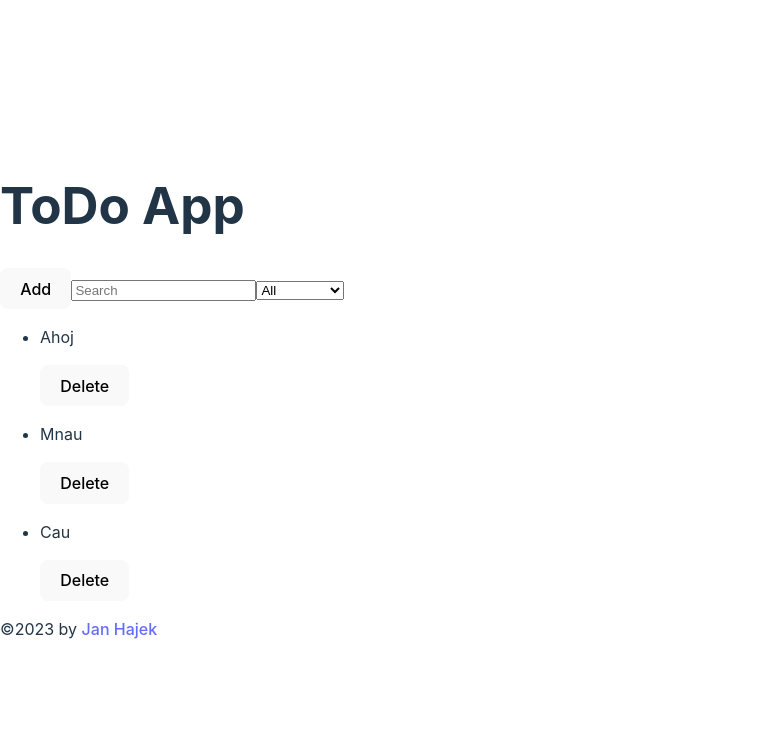
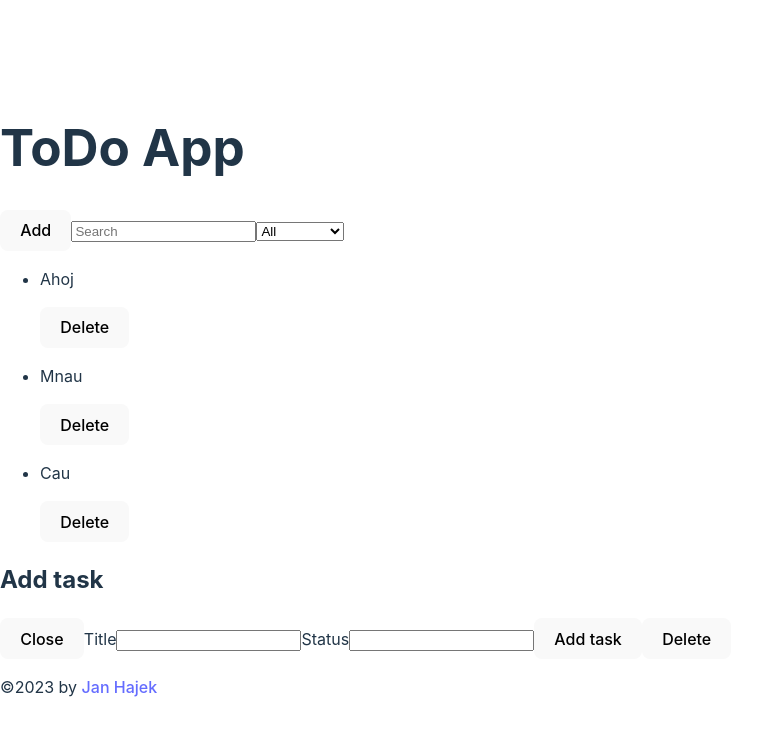
Before and after one commit to JanKomis/TodoList, a React (Vite) app: page / in a window 1280 px wide. Shown: the top 736 px of the page, without its empty margins (0-773 px from the left). Built offline with nearby package versions, Linux system fonts and the light colour scheme.

Commit message:
přidana hrubá struktura popup okna

```diff
--- a/src/App.jsx
+++ b/src/App.jsx
@@ -62,6 +62,8 @@ export default function App() {
         listValue={filterItems}
         onRemoveItem={handleRemoveStory}
       ></ItemContainer>
+
+      <PopUp />
       <Footer />
     </>
   );
@@ -104,3 +106,21 @@ function Item({ item, onRemoveItem }) {
     </li>
   );
 }
+
+function PopUp() {
+  return (
+    <div>
+      <h2>Add task</h2>
+      <button>Close</button>
+
+      <label htmlFor="titleInput">Title</label>
+      <input id="titleInput" type="text" />
+
+      <label htmlFor="statusInput">Status</label>
+      <input id="statusInput" type="text" />
+
+      <button>Add task</button>
+      <button>Delete</button>
+    </div>
+  )
+}
```
